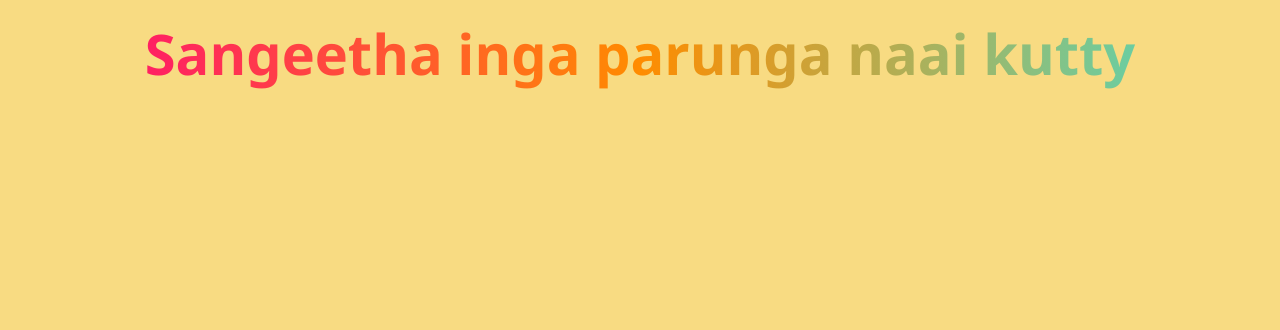
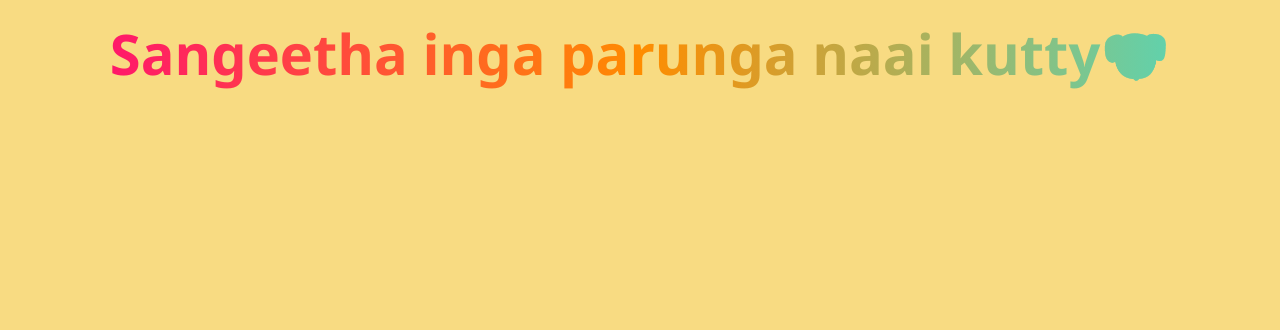
Before and after one commit to KamaLdavid/puppy, a plain HTML site: page puppy/index.html in a window 1280 px wide. Shown: the top 330 px of the page. Drawn offline with Linux system fonts and the light colour scheme.

Commit message:
Update index.html

```diff
--- a/puppy/index.html
+++ b/puppy/index.html
@@ -39,7 +39,7 @@
 <body>
     <div class="wrapper">
         <!-- 🎉 Happy Birthday Animated Text -->
-        <div class="birthday-text">Sangeetha inga parunga naai kutty</div>
+        <div class="birthday-text">Sangeetha inga parunga naai kutty🐶</div>
 
         <!-- Marker positions -->
         <div class="marker red d-none"></div>
```
